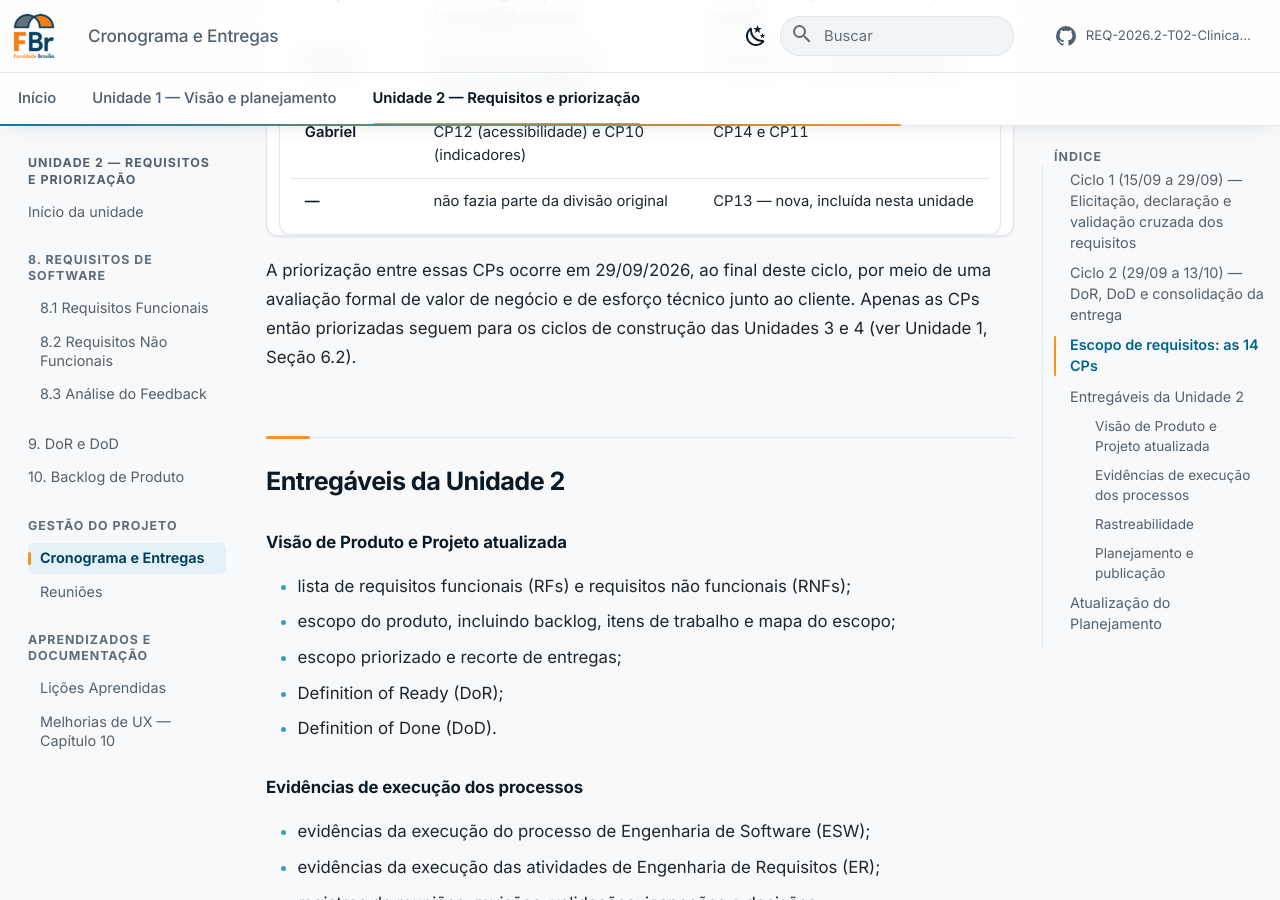
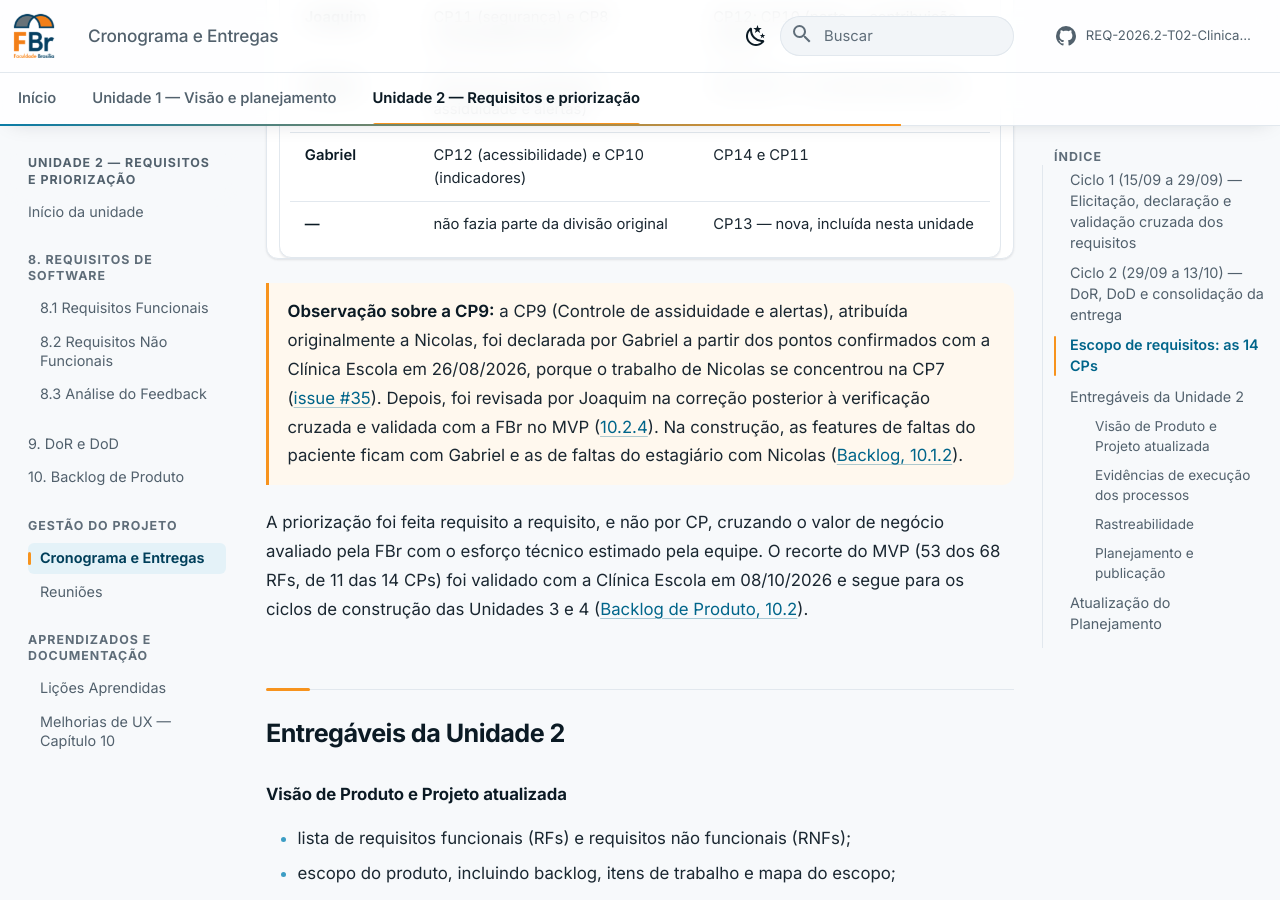
Before and after one commit to mdsreq-fga-unb/REQ-2026.2-T02-ClinicaEscolaFBr, an MkDocs documentation site: the page built from docs/unidade-2/gestao/cronograma.md, in a window 1280 px wide and 900 px high, scrolled down 3306 px. Built offline with MkDocs 1.6.1 and Material for MkDocs 9.7.7, drawn with Linux system fonts in a browser that asks for light colours; comment, search, counter and statistics services are not loaded; some of the changed text lies outside the part shown.

Commit message:
docs: atualiza cronogramas das Unidades 1 e 2 com a verificacao cruzada, o desvio da validacao e o MVP validado

```diff
--- a/docs/unidade-2/gestao/cronograma.md
+++ b/docs/unidade-2/gestao/cronograma.md
@@ -9,20 +9,20 @@
 | 15/09 a 17/09                    | Kick-off e triagem de issues                        | Análise rápida das issues abertas pelo professor e definição do que precisa ser corrigido com urgência.                                                                             | Organização e atualização: separação das CPs para decomposição em features. [Evidência: Reunião de divisão de tarefas e requisitos](../reunioes.md#reuniao-de-divisao-de-tarefas-e-requisitos-fdd-ate-2209) | Grupo de issues de correção urgente definido; divisão das 12 CPs entre a equipe. |
 | 16/09 a 21/09                    | Construir a Lista de Features / Declarar Requisitos | **Prioridade máxima:** decomposição das CPs em features e elaboração dos Requisitos Funcionais (RFs) e Requisitos Não Funcionais (RNFs) para as 12 CPs; resolução das issues de correção urgente.  | Elicitação e descoberta (necessidades, regras e restrições por CP); declaração (features e critérios de aceitação). | Lista de features por CP e primeira versão dos RFs e RNFs. |
 | 21/09 a 22/09, às 12h            | Revisão e publicação                                | Revisão interna da primeira versão dos RFs e RNFs.                                                                                                                                  | Verificação e validação (revisão técnica interna). | Primeira versão dos RFs e RNFs publicada no site. |
-| 22/09, às 12h, a 24/09, às 12h   | Verificação e validação cruzada                     | Avaliação da equipe Umbra e registro dos feedbacks.                                                                                                                                 | Verificação e validação (checklist e validação cruzada entre stakeholders da disciplina). | Artefato de feedback recebido, com [análise e decisão por RF/RNF](../requisitos/analise-feedback.md). |
+| 22/09, às 12h, a 24/09, às 12h   | Verificação e validação cruzada                     | Verificação cruzada em pares: a equipe avaliou os RFs e RNFs da equipe Umbra e teve os seus avaliados pela equipe Sem Requisitos.                                                                                                                                 | Verificação e validação (checklist e validação cruzada entre stakeholders da disciplina). | Artefato de feedback recebido da equipe Sem Requisitos, com [análise e decisão por RF/RNF](../requisitos/analise-feedback.md); artefato de feedback enviado à equipe Umbra. |
 | 24/09 a 26/09                    | Ajuste e correção dos requisitos                    | Análise dos feedbacks recebidos e correção dos RFs e RNFs. Em paralelo, agendamento com o cliente da sessão de avaliação de valor de negócio.                                       | Análise e consenso (decisões negociadas a partir do feedback recebido). | RFs e RNFs corrigidos conforme a [análise do feedback da verificação cruzada](../requisitos/analise-feedback.md); reunião de avaliação de valor de negócio agendada. |
 | 26/09 a 27/09                    | Avaliação técnica e validação interna               | Validação interna da lista corrigida de RFs e RNFs e avaliação técnica de cada RF (esforço, complexidade e lacuna de capacidade), com critérios e escalas previamente documentados. | Verificação e validação (revisão técnica e checklist de esforço/complexidade). | Lista de RFs e RNFs validada; avaliação técnica registrada na [tabela consolidada de esforço técnico](../requisitos/backlog.md#10214-tabela-consolidada). |
 | 27/09 a 28/09                    | Priorização e definição do escopo                   | Consolidação da tabela de avaliações, construção da matriz 4×4 (valor de negócio × esforço técnico) e seleção/confirmação dos RFs e RNFs priorizados, com o cliente.               | Análise e consenso (prioridades e matriz negociadas com a equipe). | [Matriz 4×4](../requisitos/backlog.md#1022-matriz-de-priorizacao-valor-de-negocio-esforco-tecnico) e [escopo priorizado (MVP)](../requisitos/backlog.md#1023-definicao-do-mvp) consolidados. |
-| 28/09 até 29/09, início da aula  | Publicação e validação com o cliente                | Publicação da versão final dos RFs e RNFs e validação do escopo priorizado com o cliente.                                                                                           | Verificação e validação (validação com o stakeholder/cliente). | Versão final dos RFs e RNFs, matriz, lista do escopo priorizado e justificativas publicadas no site; [registro da validação do MVP com o cliente](../requisitos/backlog.md#1024-validacao-do-mvp-com-o-cliente), com as [evidências da conversa com a FBr](../reunioes.md#validacao-do-mvp-com-a-clinica-escola-fbr). |
+| 28/09 até 29/09, início da aula  | Publicação e validação com o cliente                | Publicação da versão final dos RFs e RNFs e início da validação do escopo priorizado com o cliente. **Desvio em relação ao planejado:** a validação ocorreu de 24/09 a 08/10, em duas rodadas: a primeira proposta de MVP (24/09 a 02/10) e a proposta revisada (06/10 a 08/10).                                                                                           | Verificação e validação (validação com o stakeholder/cliente). | Versão final dos RFs e RNFs, matriz, lista do escopo priorizado e justificativas publicadas no site; [registro da validação do MVP com o cliente](../requisitos/backlog.md#1024-validacao-do-mvp-com-o-cliente), com as [evidências da conversa com a FBr](../reunioes.md#validacao-do-mvp-com-a-clinica-escola-fbr). |
 
 ## Ciclo 2 (29/09 a 13/10) — DoR, DoD e consolidação da entrega
 
 | Período                         | Fase / Processo FDD                                 | Atividades Desenvolvidas                                                                                                                                                            | Atividade de ER / Resultado                                                                                  | Entregáveis / Produtos                                                                                                                                                                                                         |
 | -------------------------------- | ----------------------------------------------------- | ------------------------------------------------------------------------------------------------------------------------------------------------------------------------------- | ---------------------------------------------------------------------------------------------------------- | ---------------------------------------------------------------------------------------------------------------------------------------------------------------------------------------------------------------------------- |
-| 24/09 a 05/10 (iniciada em paralelo ao Ciclo 1) | Correção de issues (em paralelo)                    | Correção das issues da Unidade 1, em paralelo após a entrega de 22/09, e atualização do Modelo de Domínio.                                                                          | Representação (atualização do modelo de domínio). | Issues da Unidade 1 corrigidas ([histórico de revisão](../../index.md#historico-de-revisao), versões 2.17 a 2.36); Modelo de Domínio atualizado ([modelos de domínio por CP na seção 8.1](../requisitos/funcionais.md#modelo-de-dominio-da-cp2)). |
+| 24/09 a 08/10 (iniciada em paralelo ao Ciclo 1) | Correção de issues (em paralelo)                    | Correção das issues da Unidade 1, em paralelo após a entrega de 22/09, e atualização do Modelo de Domínio.                                                                          | Representação (atualização do modelo de domínio). | Issues da Unidade 1 corrigidas e fechadas até 08/10 (registro no [histórico de revisão](../../index.md#historico-de-revisao)); Modelo de Domínio atualizado ([modelos de domínio por CP na seção 8.1](../requisitos/funcionais.md#modelo-de-dominio-da-cp2)). |
 | 29/09 a 05/10                    | Definir DoR e DoD                                   | Definição do DoR e do DoD a partir do escopo já priorizado.                                                                                                                         | Organização e atualização (critérios de prontidão e conclusão registrados). | [DoR e DoD publicados](../requisitos/dor-dod.md) (seção 9), concluídos e incorporados ao site em 10/10. |
 | 06/10 a 10/10                    | Consolidação da documentação                        | Atualização do site com as demais seções, consolidação da Visão de Produto e Projeto e organização das evidências de execução dos processos de ESW e ER.                            | Organização e atualização (lista de features, rastreabilidade e relatórios de progresso). [Evidência: Reunião de acompanhamento de 08/10](../reunioes.md#reuniao-de-acompanhamento-validacao-do-mvp-github-pages-e-preparacao-para-a-apresentacao) | Documentação da Unidade 2 consolidada: [validação do MVP com o cliente](../requisitos/backlog.md#1024-validacao-do-mvp-com-o-cliente) e suas [evidências](../reunioes.md#validacao-do-mvp-com-a-clinica-escola-fbr), [backlog do produto com os itens de trabalho por ciclo](../requisitos/backlog.md#101-backlog-do-produto), [critérios de aceitação em lista de verificação](../requisitos/funcionais.md) e [escopo do MVP na Visão de Produto](../../unidade-1/solucao-proposta.md#escopo-do-mvp). |
-| 11/10 a 12/10                    | Preparação da entrega                               | Revisão final da rastreabilidade, atualização das evidências do cronograma, inclusão das Lições Aprendidas, preparação dos slides e gravação do vídeo de apresentação.              | Organização e atualização (rastreabilidade final). | [Lições Aprendidas](../licoes-aprendidas.md), slides e [vídeo de apresentação](../index.md#video-de-apresentacao-da-unidade-2) prontos. |
+| 11/10 a 12/10                    | Preparação da entrega                               | Revisão final da rastreabilidade, atualização das evidências do cronograma, inclusão das Lições Aprendidas, preparação dos slides e gravação do vídeo de apresentação.              | Organização e atualização (rastreabilidade final). | [Lições Aprendidas](../licoes-aprendidas.md) publicadas; slides e [vídeo de apresentação](../index.md#video-de-apresentacao-da-unidade-2) preparados para a entrega. |
 | 13/10                            | Entrega                                             | Publicação do GitHub Pages, conferência dos artefatos e entrega oficial da Unidade 2.                                                                                               | Organização e atualização (publicação final). | Unidade 2 entregue. |
 
 ## Escopo de requisitos: as 14 CPs
@@ -39,8 +39,10 @@
 | Gabriel | CP12 (acessibilidade) e CP10 (indicadores) | CP14 e CP11 |
 | — | não fazia parte da divisão original | CP13 — nova, incluída nesta unidade |
 
+> **Observação sobre a CP9:** a CP9 (Controle de assiduidade e alertas), atribuída originalmente a Nicolas, foi declarada por Gabriel a partir dos pontos confirmados com a Clínica Escola em 26/08/2026, porque o trabalho de Nicolas se concentrou na CP7 ([issue #35](https://github.com/mdsreq-fga-unb/REQ-2026.2-T02-ClinicaEscolaFBr/issues/35)). Depois, foi revisada por Joaquim na correção posterior à verificação cruzada e validada com a FBr no MVP ([10.2.4](../requisitos/backlog.md#1024-validacao-do-mvp-com-o-cliente)). Na construção, as features de faltas do paciente ficam com Gabriel e as de faltas do estagiário com Nicolas ([Backlog, 10.1.2](../requisitos/backlog.md#1012-itens-de-trabalho-do-mvp)).
 
-A priorização entre essas CPs ocorre em 29/09/2026, ao final deste ciclo, por meio de uma avaliação formal de valor de negócio e de esforço técnico junto ao cliente. Apenas as CPs então priorizadas seguem para os ciclos de construção das Unidades 3 e 4 (ver Unidade 1, Seção 6.2).
+
+A priorização foi feita requisito a requisito, e não por CP, cruzando o valor de negócio avaliado pela FBr com o esforço técnico estimado pela equipe. O recorte do MVP (53 dos 68 RFs, de 11 das 14 CPs) foi validado com a Clínica Escola em 08/10/2026 e segue para os ciclos de construção das Unidades 3 e 4 ([Backlog de Produto, 10.2](../requisitos/backlog.md#102-priorizacao-e-recorte-do-mvp)).
 
 ## Entregáveis da Unidade 2
 
```
Also changed, not shown: docs/unidade-1/gestao/cronograma.md (+3 -3 lines).
